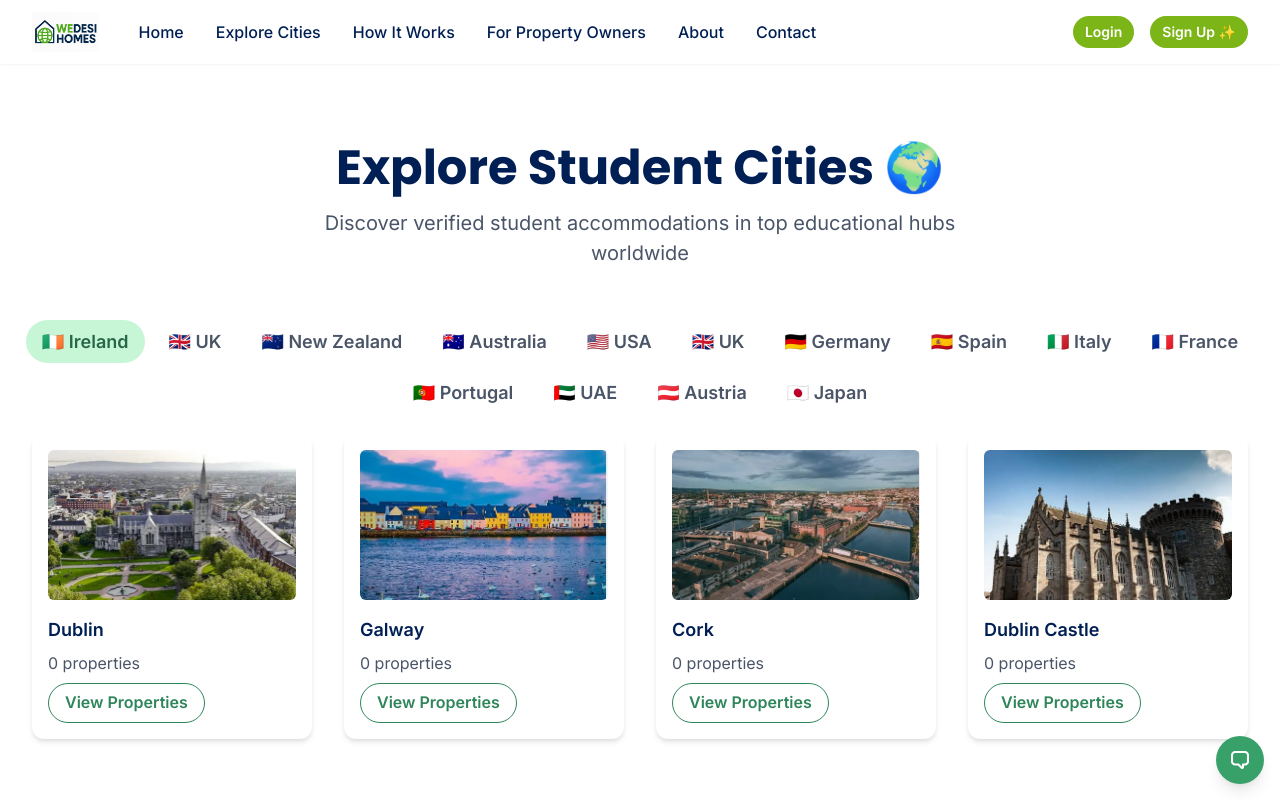
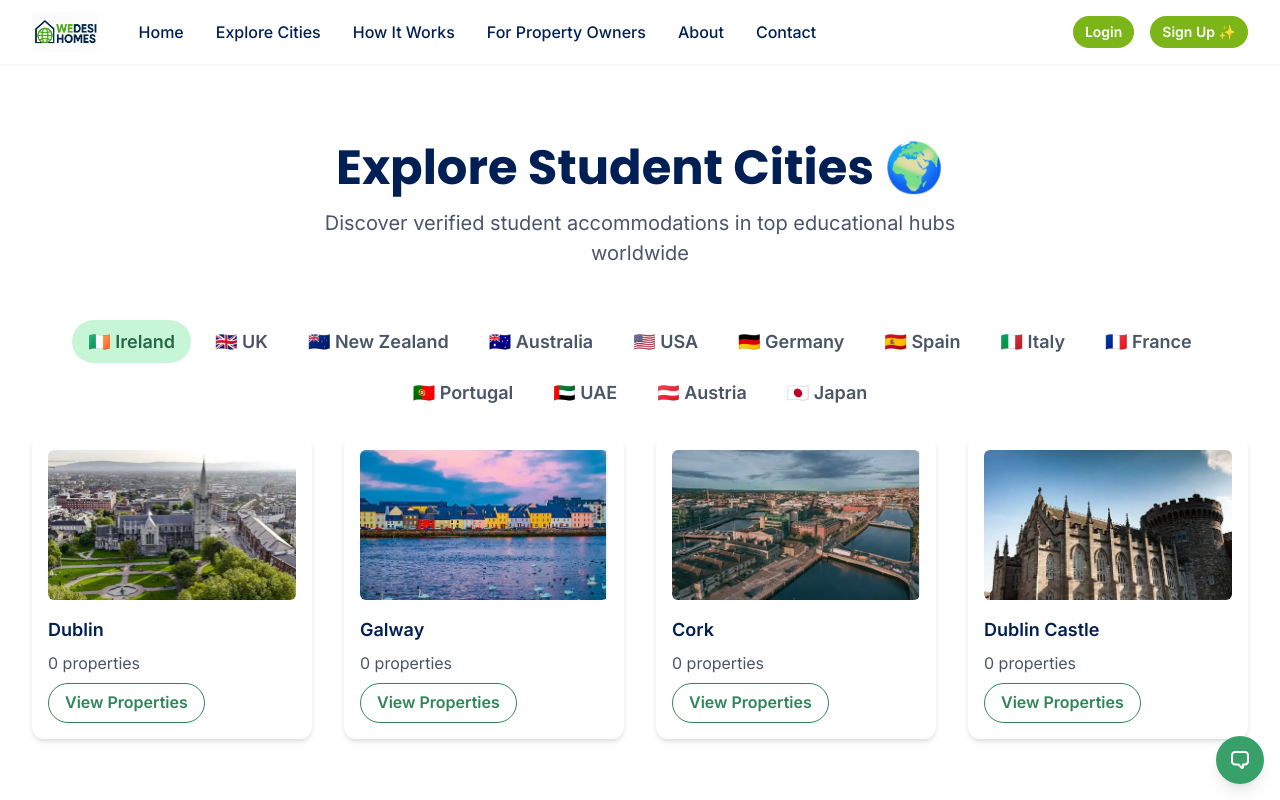
Before and after one commit to BMSITCSEE/wedesihomes-global-explore, a React (Create React App) app in the folder client/: page /explore-cities in a window 1280 px wide. Shown: the top 800 px of the page. Built offline with nearby package versions, Linux system fonts and the light colour scheme.

Commit message:
Update ExploreCities.jsx

```diff
--- a/client/src/pages/ExploreCities.jsx
+++ b/client/src/pages/ExploreCities.jsx
@@ -68,16 +68,7 @@ const countries = [
       { name: 'Chicago', properties: 0, image: '/assets/chicago.jpg' },
     ],
   },
-  {
-    name: 'UK',
-    flag: '🇬🇧',
-    cities: [
-      { name: 'London', properties: 0, image: '/assets/london.jpg' },
-      { name: 'Manchester', properties: 0, image: '/assets/manchester.jpg' },
-      { name: 'Edinburgh', properties: 0, image: '/assets/edinburgh.jpg' },
-      { name: 'Glasgow', properties: 0, image: '/assets/glasgow.jpg' },
-    ],
-  },
+
   {
     name: 'Germany',
     flag: '🇩🇪',
```
